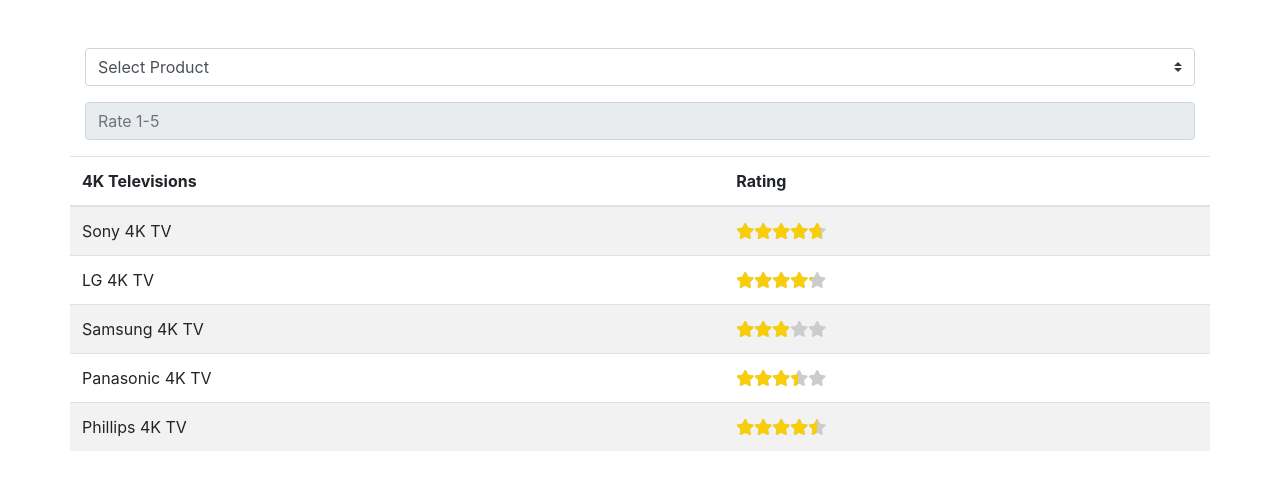
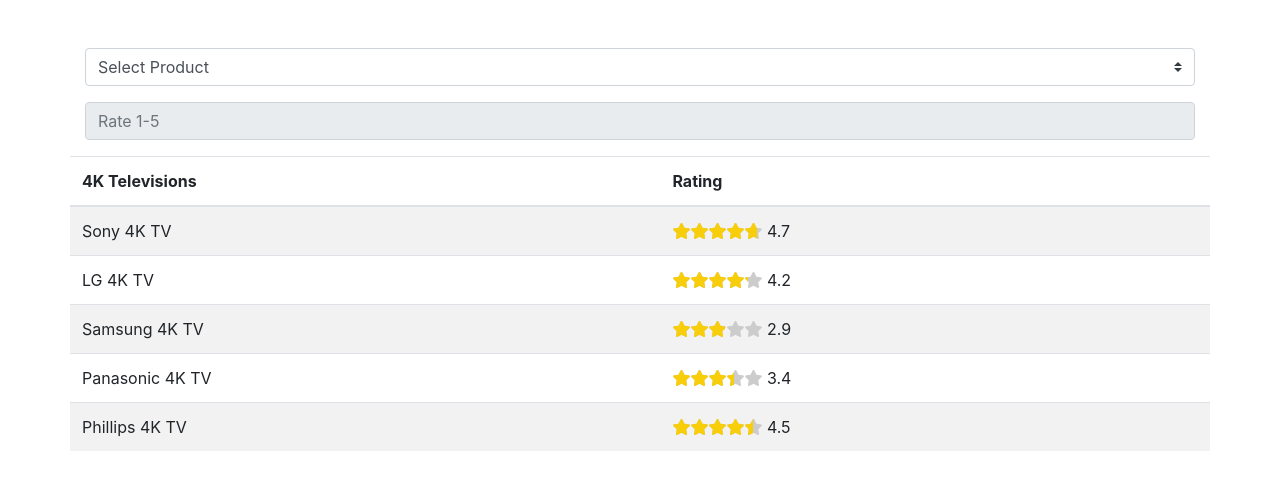
Before and after one commit to VisheshSingh/JS_ratings-app, a plain HTML site: page index.html in a window 1280 px wide. Drawn offline with nearby package versions, Linux system fonts and the light colour scheme.

Commit message:
added number rating

```diff
--- a/index.html
+++ b/index.html
@@ -178,6 +178,9 @@
 
                 //SET WIDTH OF STAR-INNER TO PERCENTAGE
                 document.querySelector(`.${rating} .star-inner`).style.width = starPercentageRounded;
+
+                //Add number rating
+                document.querySelector(`.${rating} .number-rating`).innerHTML = ratings[rating];
             }
         }
     </script>
```
